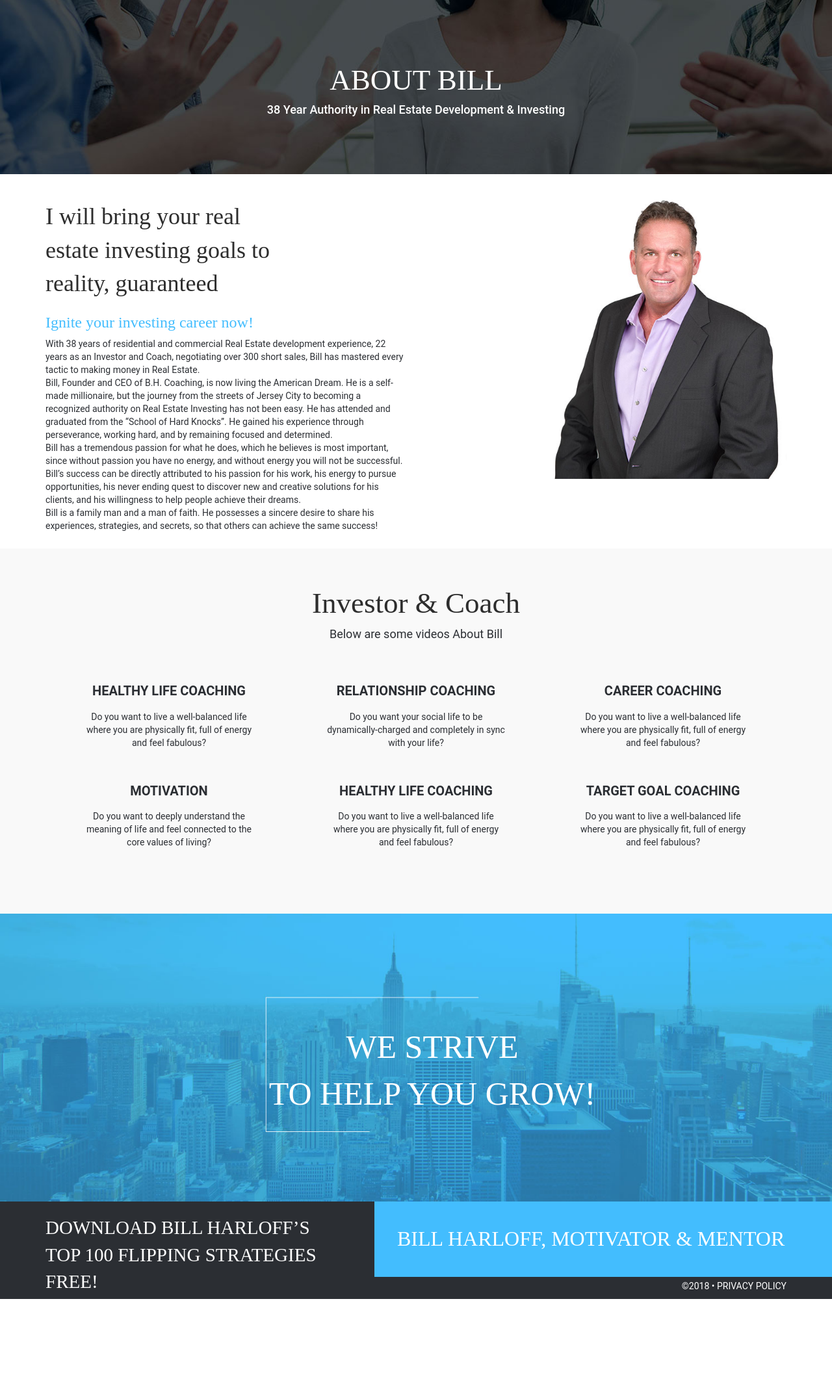
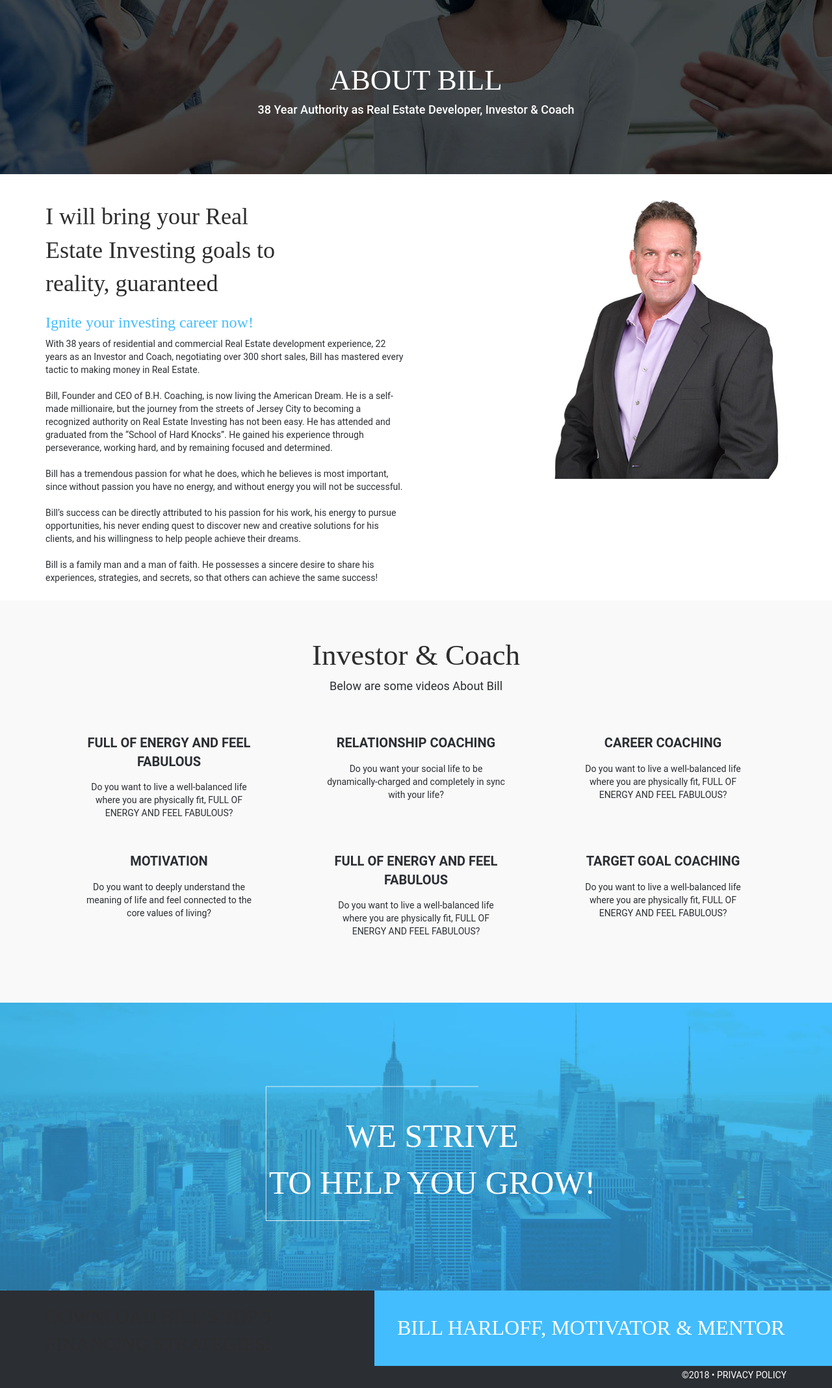
Before and after one commit to Alfeugeniomedia/Website, a Django app: page /about in a window 1280 px wide. Shown: the part 87-2223 px from the top of the page at 65% size. Before the commit the page ends 2086 px from the top, so only its background shows below. Run offline with Django 3.2, Linux system fonts and the light colour scheme; some libraries are stand-ins or nearby versions; some web fonts are replaced.

Commit message:
Tickets updated

```diff
--- a/templates/about.html
+++ b/templates/about.html
@@ -17,7 +17,7 @@
     <section class="about_us_banner">
 		<div class="container">
 			<h1 class="section_head text-center">ABOUT BILL</h1>
-            <h6 class="section_head_inner_sm text-white text-center">38 Year Authority in Real Estate Development & Investing</h6>
+            <h6 class="section_head_inner_sm text-white text-center">38 Year Authority as Real Estate Developer, Investor & Coach</h6>
 		</div>
 	</section>
 
@@ -25,18 +25,18 @@
 		<div class="container">
 			<div class="col-md-8">
 				<div class="about_me_area">
-					<div class="section_head_inner text-half font_play">I will bring your real estate investing goals to reality, guaranteed</div>
+					<div class="section_head_inner text-half font_play"> I will bring your Real Estate Investing goals to reality, guaranteed</div>
 					<div class="active font_play"><h3>Ignite your investing career now!</h3></div>
 					<p>With 38 years of residential and commercial Real Estate development  experience, 22 years as an Investor and Coach, negotiating over 300 short sales, Bill has mastered every tactic to making money in Real Estate.<br>
-
+<br>
 Bill, Founder and CEO of B.H. Coaching, is now living the American Dream. He is a self-made millionaire, but the journey from the streets of Jersey City to becoming a recognized authority on Real Estate Investing has not been easy. He has attended and graduated from the “School of Hard Knocks”. He gained his experience through perseverance, working hard, and by remaining focused and determined.<br>
 
-
+<br>
 Bill has a tremendous passion for what he does, which he believes is most important, since without passion you have no energy, and without energy you will not be successful.<br>
-
+<br>
 Bill’s success can be directly attributed to his passion for his work, his energy to pursue opportunities, his never ending quest to discover new and creative solutions for his clients, and his willingness to help people achieve their dreams.<br>
 
-
+<br>
 Bill is a family man and a man of faith. He possesses a sincere desire to share his experiences, strategies, and secrets, so that others can achieve the same success!
 </p>
 				</div>
@@ -60,8 +60,8 @@ Bill is a family man and a man of faith. He possesses a sincere desire to share
 			<div class="motivator_area">
 				<div class="col-md-12">
 					<div class="col-md-4 text-center form-group nopaddingmobile">
-						<div class="div_head">HEALTHY LIFE COACHING</div>
-						<p>Do you want to live a well-balanced life where you are physically fit, full of energy and feel fabulous?</p>
+						<div class="div_head">FULL OF ENERGY AND FEEL FABULOUS</div>
+						<p>Do you want to live a well-balanced life where you are physically fit, FULL OF ENERGY AND FEEL FABULOUS?</p>
 					</div>
 					<div class="col-md-4 text-center form-group nopaddingmobile">
 						<div class="div_head">RELATIONSHIP COACHING</div>
@@ -69,7 +69,7 @@ Bill is a family man and a man of faith. He possesses a sincere desire to share
 					</div>
 					<div class="col-md-4 text-center form-group nopaddingmobile">
 						<div class="div_head">CAREER COACHING</div>
-						<p>Do you want to live a well-balanced life where you are physically fit, full of energy and feel fabulous?</p>
+						<p>Do you want to live a well-balanced life where you are physically fit, FULL OF ENERGY AND FEEL FABULOUS?</p>
 					</div>
 					<div class="clearfix"></div>
 					<div class="col-md-4 text-center form-group nopaddingmobile">
@@ -77,12 +77,12 @@ Bill is a family man and a man of faith. He possesses a sincere desire to share
 						<p>Do you want to deeply understand the meaning of life and feel connected to the core values of living?</p>
 					</div>
 					<div class="col-md-4 text-center form-group nopaddingmobile">
-						<div class="div_head">HEALTHY LIFE COACHING</div>
-						<p>Do you want to live a well-balanced life where you are physically fit, full of energy and feel fabulous?</p>
+						<div class="div_head">FULL OF ENERGY AND FEEL FABULOUS</div>
+						<p>Do you want to live a well-balanced life where you are physically fit, FULL OF ENERGY AND FEEL FABULOUS?</p>
 					</div>
 					<div class="col-md-4 text-center form-group nopaddingmobile">
 						<div class="div_head">TARGET GOAL COACHING</div>
-						<p>Do you want to live a well-balanced life where you are physically fit, full of energy and feel fabulous?</p>
+						<p>Do you want to live a well-balanced life where you are physically fit, FULL OF ENERGY AND FEEL FABULOUS?</p>
 					</div>
 				</div>
 				<div class="clearfix"></div>
--- a/templates/base.html
+++ b/templates/base.html
@@ -53,7 +53,7 @@
 							</a>
 						</li>
 						<li>
-							<a href="">
+							<a href="https://www.linkedin.com/in/bill-harloff-7a77b469/">
 								<i class="fa fa-linkedin"></i>
 							</a>
 						</li>
@@ -115,7 +115,7 @@
 	<footer class="footer">
 		<div class="container">
 			<div class="col-md-5">
-				<div class="follow-us" style="font-size: 29px;padding-left: 0%;">DOWNLOAD BILL HARLOFF’S TOP 100 FLIPPING STRATEGIES FREE!</div>
+                <div class="follow-us" style="font-size: 29px;padding-left: 0%;"><a href="https://mailchi.mp/9acf17dcf3b8/top5financingyourflipstrategies">DOWNLOAD BILL’S TOP 5 FINANCING STRATEGIES!</a> </div>
 			</div>
 			<div class="col-md-7">
 				<p class="copy-rights">©2018 • PRIVACY POLICY</p>
--- a/templates/contact.html
+++ b/templates/contact.html
@@ -39,7 +39,7 @@
 							<textarea rows="6" placeholder="Comment or Message" class="form-control"></textarea>
 						</div>
 						<div class="col-md-12 form-group text-right">
-							<button class="btn btn-info">Send</button>
+							<button class="btn btn-info"><a href="{% url 'thankyou' %}">Send</a></button>
 						</div>
 					</form>
 				</div>
```
Also changed, not shown: templates/coaching.html (+9 -9 lines), templates/index.html (+4 -6 lines), templates/thank-you.html (+9 -10 lines).
